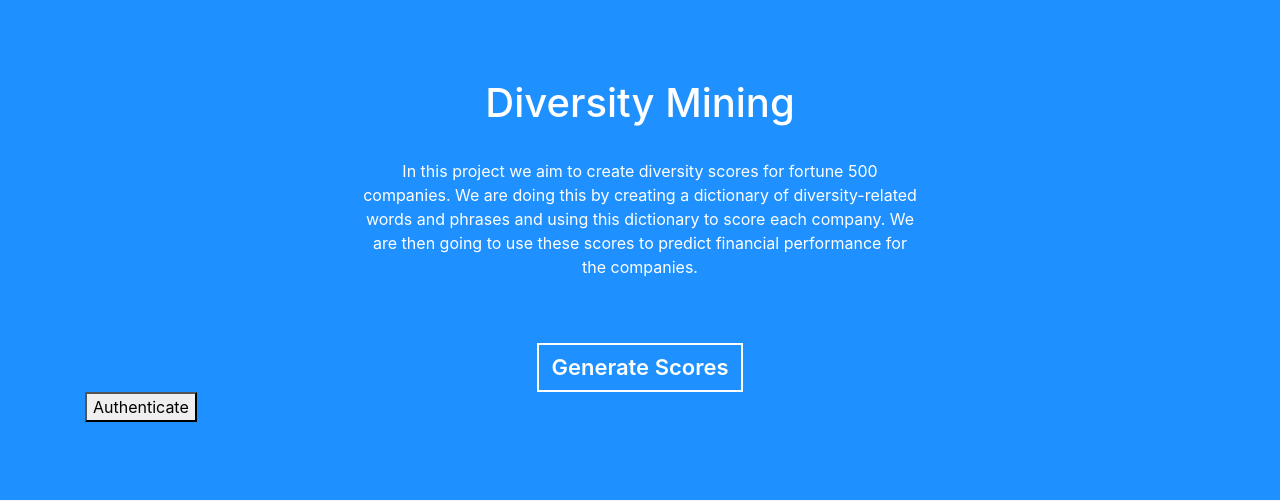
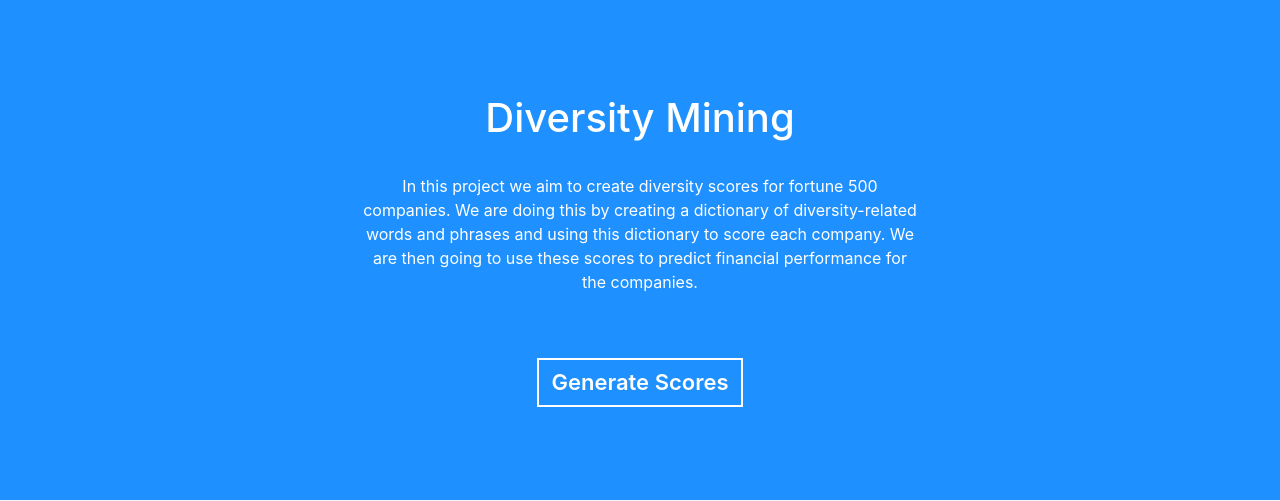
Before and after one commit to grantlballard/482Diversity, a Flask app: page / in a window 1280 px wide. Shown: the top 501 px of the page. Run offline with Flask 2, Linux system fonts and the light colour scheme; parts of the project's set-up code (start-up, migrations or seed data) failed here and were passed over; some libraries are stand-ins or nearby versions.

Commit message:
added picker, reduced to 1 button

```diff
--- a/static/js/picker.js
+++ b/static/js/picker.js
@@ -79,6 +79,7 @@
         http.setRequestHeader('Content-type', 'application/x-www-form-urlencoded');
             http.onreadystatechange = function() {
                 if(http.readyState == 4 && http.status == 200) {
+                    document.getElementById('getscores').submit()
                     alert("success");
                 }
             }
--- a/templates/home.html
+++ b/templates/home.html
@@ -38,9 +38,9 @@
             <br />
             <br />
 
-            <form method="post" action="/get_scores">
-            <input type="submit" name="submitbutton" class="button-white center" value="Generate Scores">
-            <button type="button" id="auth">Authenticate</button>
+            <form method="post" id="getscores" action="/get_scores">
+            <input type="submit" style="display:none" name="submitbutton" value="Generate Scores">
+            <button type="button" id="auth" class="button-white center">Generate Scores</button>
 
 
             </input>
```
